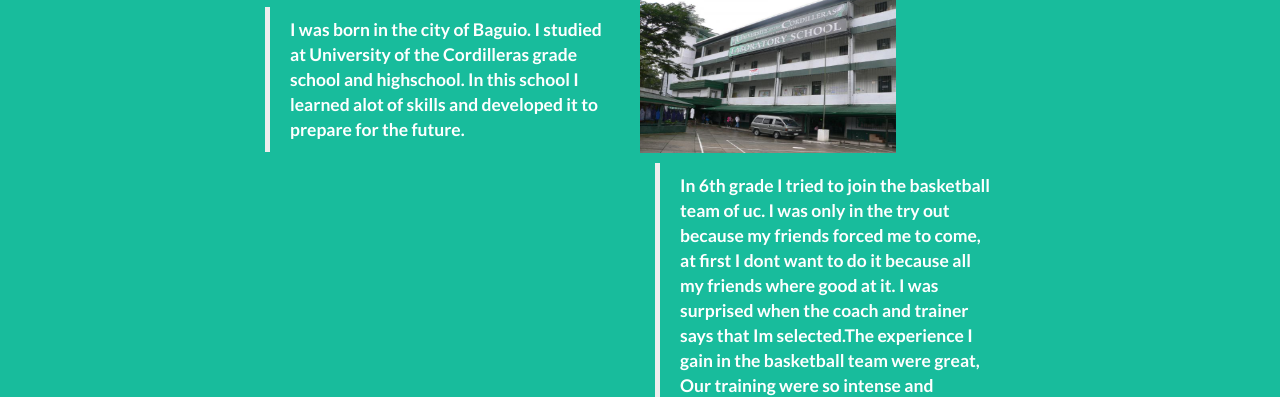
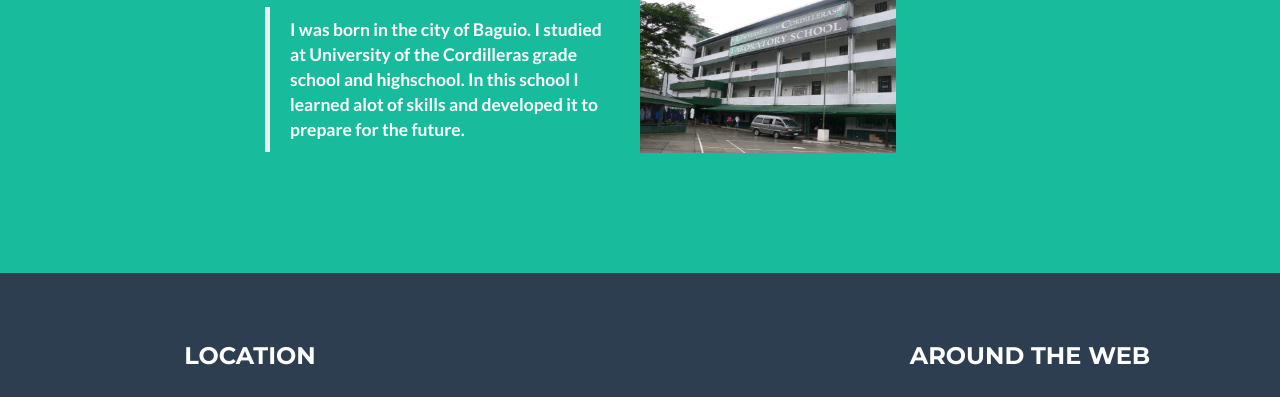
Before and after one commit to necoleespanola/necoleespanola-github.io, a website: page index.html in a window 1280 px wide. Shown: the part 1840-2237 px from the top of the page. Drawn offline with nearby package versions, Linux system fonts and the light colour scheme.

Commit message:
Update index.html

```diff
--- a/index.html
+++ b/index.html
@@ -171,7 +171,7 @@
                 </div>
                 <img src="img/uclab.png" width=256; height=156;>
                 <div class="col-lg-4">
-                     <p><strong><blockquote>In 6th grade I tried to join the basketball team of uc. I was only in the try out because my friends forced me to come, at first I dont want to do it because all my friends where good at it. I was surprised when the coach and trainer says that Im selected.The experience I gain in the basketball team were great, Our training were so intense and because of that We became a great team and became a champion.</blockquote></p></strong>
+
                 </div>
                 <div class="col-lg-8 col-lg-offset-2 text-center">
                 </div>
```
